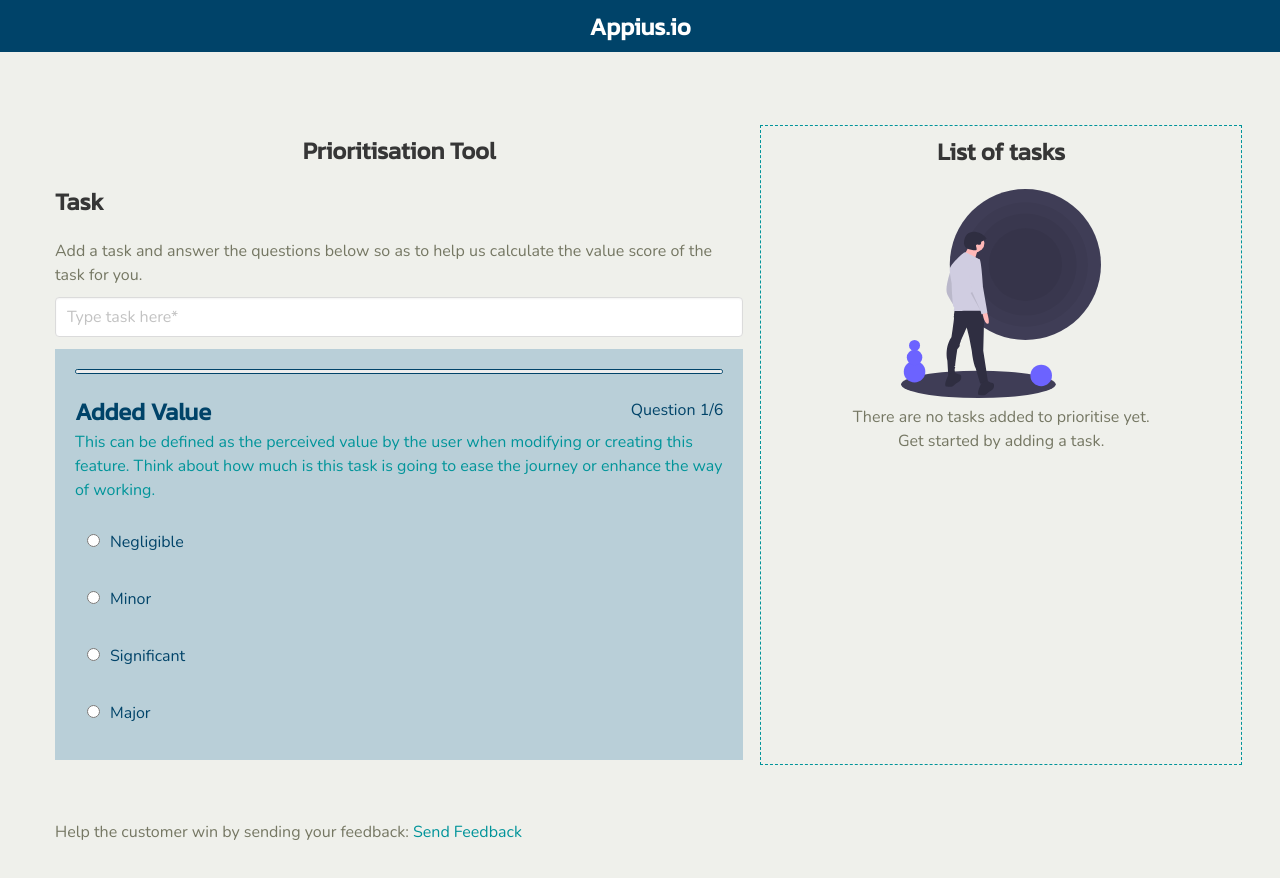
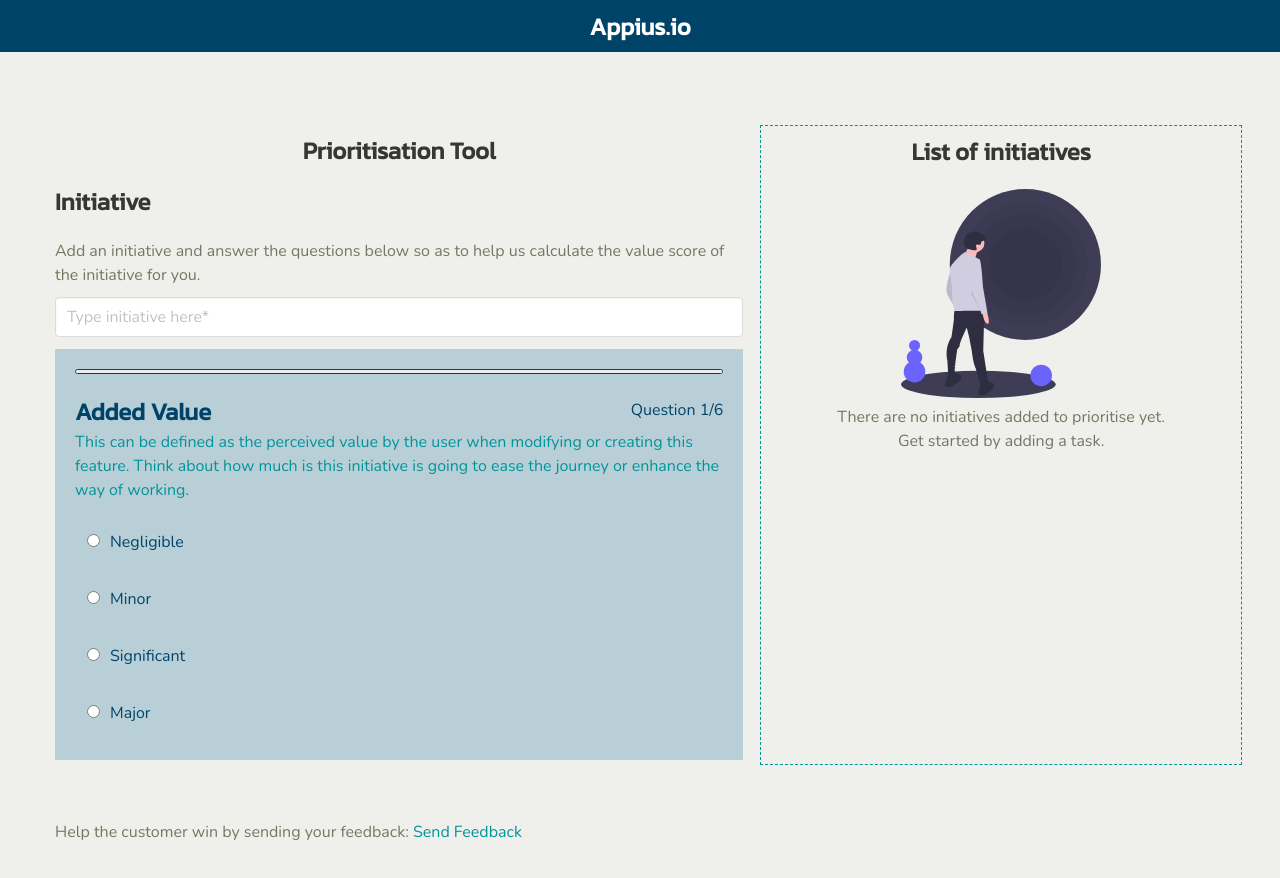
Before and after one commit to saugandhkaran/appius.io, a React (Create React App) app: page /prioritytool in a window 1280 px wide. Shown: the top 878 px of the page. Built offline with nearby package versions, Linux system fonts and the light colour scheme.

Commit message:
changed task to initiative

```diff
--- a/src/components/RoiForm.js
+++ b/src/components/RoiForm.js
@@ -64,9 +64,9 @@ function RoiForm(props) {
       <form className="roi-form" onSubmit={submitThyForm}>
         <div className="field">
           <div className="control">
-            <h4 className="title is-4">Task</h4>
-            <p className="title-description">Add a task and answer the questions below so as to help us calculate the value score of the task for you.</p>
-            <input onChange={handleChange} name="name" required className="input" type="text" placeholder="Type task here*" />
+            <h4 className="title is-4">Initiative</h4>
+            <p className="title-description">Add an initiative and answer the questions below so as to help us calculate the value score of the initiative for you.</p>
+            <input onChange={handleChange} name="name" required className="input" type="text" placeholder="Type initiative here*" />
           </div>
         </div>
         <div className="field custom-field">
@@ -74,7 +74,7 @@ function RoiForm(props) {
           {counter === 0 && <div className="animate__animated animate__fadeIn">
             <div className="flex"><h4 className="label title is-4">Added Value</h4><p>Question {counter + 1}/6</p></div>
             <p className="field-description">This can be defined as the perceived value by the user when modifying or creating this
-                 feature. Think about how much is this task is going to ease the journey or enhance the way of working.</p>
+                 feature. Think about how much is this initiative is going to ease the journey or enhance the way of working.</p>
             <div className="control">
               <div className="radio">
                 {improvementOptions}
@@ -83,7 +83,7 @@ function RoiForm(props) {
           </div>}
           {counter === 1 && <div className="animate__animated animate__fadeIn">
             <div className="flex"><h4 className="label title is-4">Impacted Users</h4><p>Question {counter + 1}/6</p></div>
-            <p className="field-description">Focus on positive impact. How much percentage of your existing users will be positively impacted after implementing this task?</p>
+            <p className="field-description">Focus on positive impact. How much percentage of your existing users will be positively impacted after implementing this initiative?</p>
             <div className="control">
               <div className="radio">
                 {impactedUsersOptions}
@@ -92,7 +92,7 @@ function RoiForm(props) {
           </div>}
           {counter === 2 && <div className="animate__animated animate__fadeIn">
             <div className="flex"><h4 className="label title is-4">Frequency of use case</h4><p>Question {counter + 1}/6</p></div>
-            <p className="field-description">How often does the user experience the issue that is solved by the task?</p>
+            <p className="field-description">How often does the user experience the issue that is solved by the initiative?</p>
             <div className="control">
               <div className="radio">
                 {frequencyOptions}
@@ -101,7 +101,7 @@ function RoiForm(props) {
           </div>}
           {counter === 3 && <div className="animate__animated animate__fadeIn">
             <div className="flex"><h4 className="label title is-4">Effort</h4><p>Question {counter + 1}/6</p></div>
-            <p className="field-description">What is the effort needed to complete the task?
+            <p className="field-description">What is the effort needed to complete the initiative?
                 XXL being the highest and XS being the lowest.</p>
             <div className="control">
               <div className="radio">
@@ -111,7 +111,7 @@ function RoiForm(props) {
           </div>}
           {counter === 4 && <div className="animate__animated animate__fadeIn">
             <div className="flex"><h4 className="label title is-4">Dependency</h4><p>Question {counter + 1}/6</p></div>
-            <p className="field-description">Are there any dependencies on other teams to complete this task?</p>
+            <p className="field-description">Are there any dependencies on other teams to complete this initiative?</p>
             <div className="control">
               <div className="radio">
                 {dependencyOptions}
@@ -127,7 +127,7 @@ function RoiForm(props) {
         </div> */}
           {counter === 5 && <div className="animate__animated animate__fadeIn">
             <div className="flex"><h4 className="label title is-4">KPI section (optional)</h4><p>Question {counter + 1}/6</p></div>
-            <p className="field-description">Which KPIs does completion of this task influence? Multiple KPIs can be selected.</p>
+            <p className="field-description">Which KPIs does completion of this initiative influence? Multiple KPIs can be selected.</p>
             <div className="columns">
               <label className="checkbox column">
                 <input onChange={handleChange} type="checkbox" value="Acquisition" name="metrics" />
--- a/src/components/TableViewList.js
+++ b/src/components/TableViewList.js
@@ -23,7 +23,7 @@ function TableViewList(props) {
       <thead>
         <tr>
           <th>Sl no</th>
-          <th>Task</th>
+          <th>Initiative</th>
           <th>Added Value</th>
           <th>Frequency</th>
           <th>Improvement</th>
--- a/src/pages/PrioritisationTool/PrioritisationTool.js
+++ b/src/pages/PrioritisationTool/PrioritisationTool.js
@@ -52,7 +52,7 @@ function PrioritisationTool() {
     type: 'clear',
     typeAction: clearAllItems,
     title: 'Are you sure you want to clear the list?',
-    description: <p>Once deleted, you will lose the tasks along with the value score.</p>,
+    description: <p>Once deleted, you will lose the initiatives along with the value score.</p>,
     closeModal: () => setShowClearConfirmation(false)
   }
 
@@ -82,14 +82,14 @@ function PrioritisationTool() {
             <RoiForm setObjectFunction={setObject} submitFormFunction={submitForm}/>
           </div>
           <div className="list column">
-            <h4 className="title is-4 center">List of tasks</h4>
+            <h4 className="title is-4 center">List of initiatives</h4>
             {items.length === 0 && <div className="center">
               <img className="noresult-image" src={noResultImage} alt="No results" />
-              <p>There are no tasks added to prioritise yet. <br />Get started by adding a task.</p>
+              <p>There are no initiatives added to prioritise yet. <br />Get started by adding a task.</p>
             </div>}
             {items.length > 1 && <div className="sort-options">
               <div className="additional-buttons">
-                <p>Sort tasks by </p>
+                <p>Sort initiatives by </p>
                 <div className="select is-small">
                   <select onChange={sortItems}>
                     <option value="">---</option>
```
